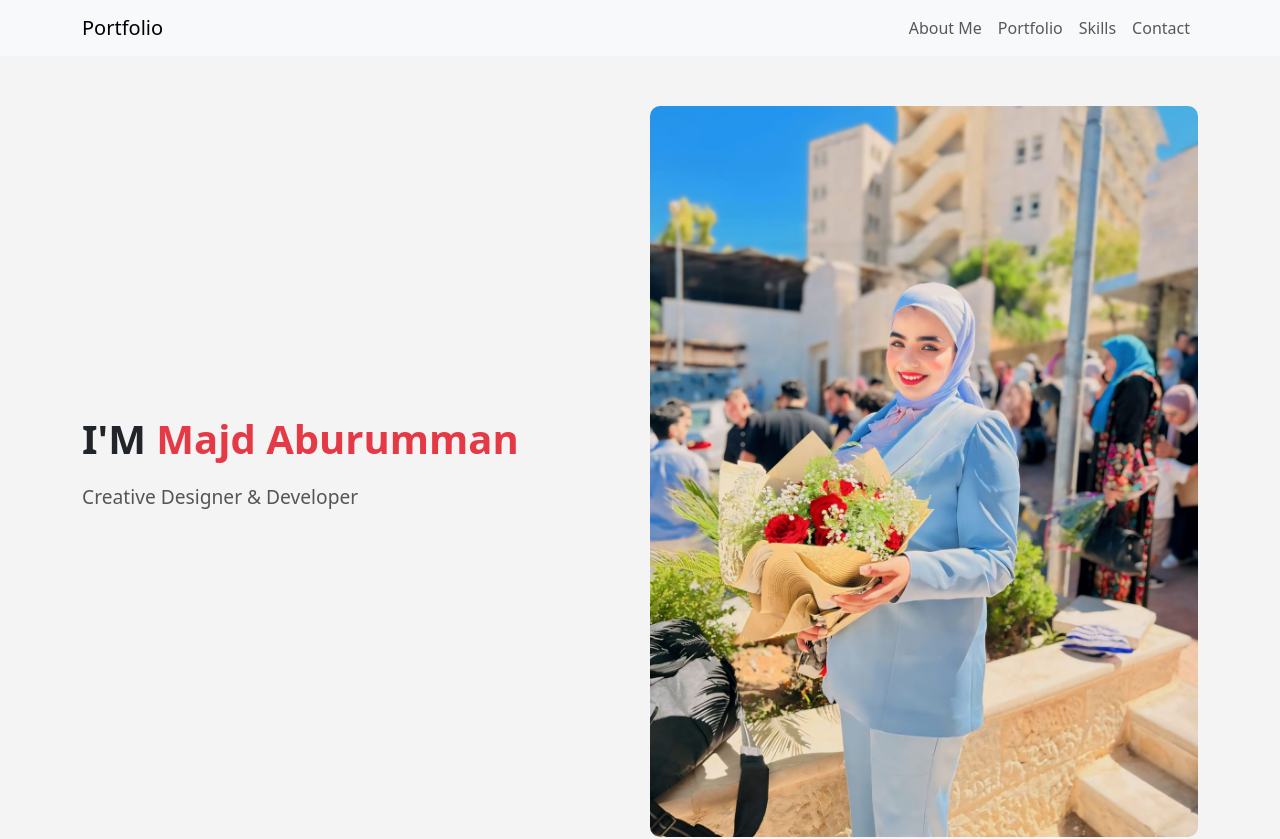
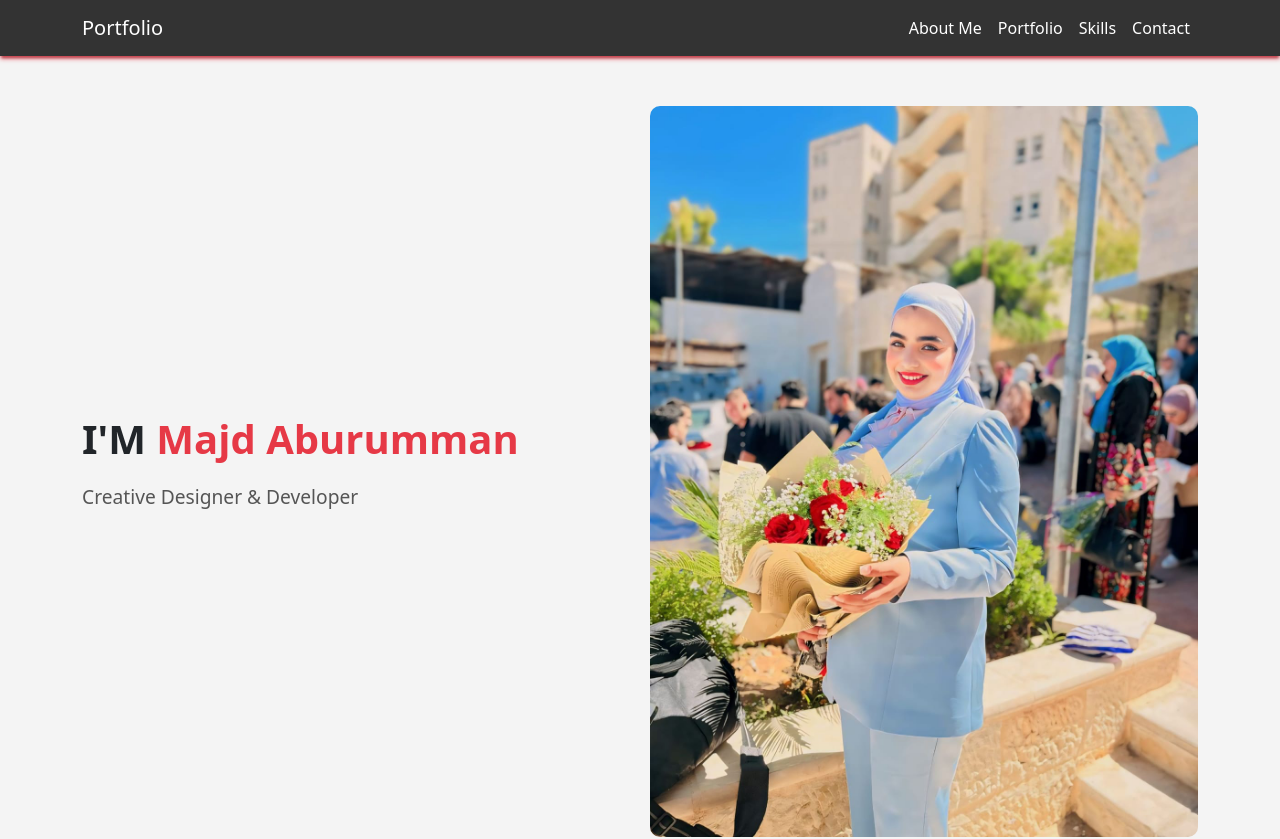
Before and after one commit to majd-ayman/my-portfolioo, a plain HTML site: page my=protfolio/index.html in a window 1280 px wide. Shown: the top 839 px of the page. Drawn offline with nearby package versions, Linux system fonts and the light colour scheme.

Commit message:
my-portfolioo

```diff
--- a/index.html
+++ b/my=protfolio/index.html
@@ -15,29 +15,40 @@
          rel="stylesheet">
    </head>
    <body>
-      <nav class="navbar navbar-expand-lg navbar-light bg-light">
+      <div class="header">
+         <nav class="navbar navbar-expand-lg">
              <div class="container">
                  <a class="navbar-brand" href="#">Portfolio</a>
-            <button class="navbar-toggler" type="button"
-               data-bs-toggle="collapse" data-bs-target="#navbarNav"
-               aria-controls="navbarNav" aria-expanded="false"
-               aria-label="Toggle navigation">
+                 <button
+                     class="navbar-toggler"
+                     type="button"
+                     data-bs-toggle="collapse"
+                     data-bs-target="#navbarNav"
+                     aria-controls="navbarNav"
+                     aria-expanded="false"
+                     aria-label="Toggle navigation"
+                 >
                      <span class="navbar-toggler-icon"></span>
                  </button>
                  <div class="collapse navbar-collapse" id="navbarNav">
                      <ul class="navbar-nav ms-auto">
-                  <li class="nav-item"><a class="nav-link" href="#about">About
-                        Me</a></li>
-                  <li class="nav-item"><a class="nav-link"
-                        href="#portfolio">Portfolio</a></li>
-                  <li class="nav-item"><a class="nav-link"
-                        href="#skills">Skills</a></li>
-                  <li class="nav-item"><a class="nav-link"
-                        href="#contact">Contact</a></li>
+                         <li class="nav-item">
+                             <a class="nav-link" href="#about">About Me</a>
+                         </li>
+                         <li class="nav-item">
+                             <a class="nav-link" href="#portfolio">Portfolio</a>
+                         </li>
+                         <li class="nav-item">
+                             <a class="nav-link" href="#skills">Skills</a>
+                         </li>
+                         <li class="nav-item">
+                             <a class="nav-link" href="#contact">Contact</a>
+                         </li>
                      </ul>
                  </div>
              </div>
          </nav>
+     </div>
 
       <header class="hero">
          <div class="container">
@@ -78,7 +89,6 @@
                <img src="4.jpg" alt="Project 3" class="portfolio-image">
                <img src="5.jpg" alt="Project 4" class="portfolio-image">
                <img src="7.jpg" alt="Project 5" class="portfolio-image">
-               <img src="6.jpg" alt="Project 6" class="portfolio-image">
             </div>
          </div>
 
@@ -196,6 +206,19 @@
             }, index * 200);
          });
       });
+
+         document.addEventListener("DOMContentLoaded", function () {
+            const navbar = document.querySelector(".navbar");
+
+            window.addEventListener("scroll", function () {
+               if (window.scrollY > 50) {
+               navbar.classList.add("scrolled");
+               } else {
+               navbar.classList.remove("scrolled");
+               }
+            });
+         });
+
   </script>
 
       <script
--- a/styles.css
+++ b/my=protfolio/styles.css
@@ -61,7 +61,37 @@ body {
     max-width: 100%;
     border-radius: 10px;
 }
+.header {
+    position: -webkit-sticky;
+    position: sticky;
+    top: 0;
+    z-index: 1000;
+    background-color: white;
+    box-shadow: 0 4px 2px -2px gray;
+}
 
+.navbar {
+    background-color: #333 !important;
+    color: #fff;
+    top: 0;
+    z-index: 1000;
+    box-shadow: 0px 2px 5px rgb(230 57 70);
+    transition: all 0.3s ease-in-out;
+}
+
+  .navbar a {
+    color: #fff !important;
+    transition: color 0.3s ease;
+  }
+
+  .navbar a:hover {
+    color: #ff6600 !important;
+  }
+
+ .navbar.scrolled {
+    background-color: rgba(255, 255, 255, 0.9);
+    box-shadow: 0 4px 6px rgba(0, 0, 0, 0.1);
+ }
 .about {
     padding: 50px 0;
 }
```
Also changed, not shown: 6.jpg (deleted), my=protfolio/1.jpg (renamed from 1.jpg), my=protfolio/2.jpg (renamed from 2.jpg), my=protfolio/3.jpg (renamed from 3.jpg), my=protfolio/4.jpg (renamed from 4.jpg), my=protfolio/5.jpg (renamed from 5.jpg), my=protfolio/7.jpg (renamed from 7.jpg), 1 other file. Lines whose indentation alone changed are shown as unchanged.
